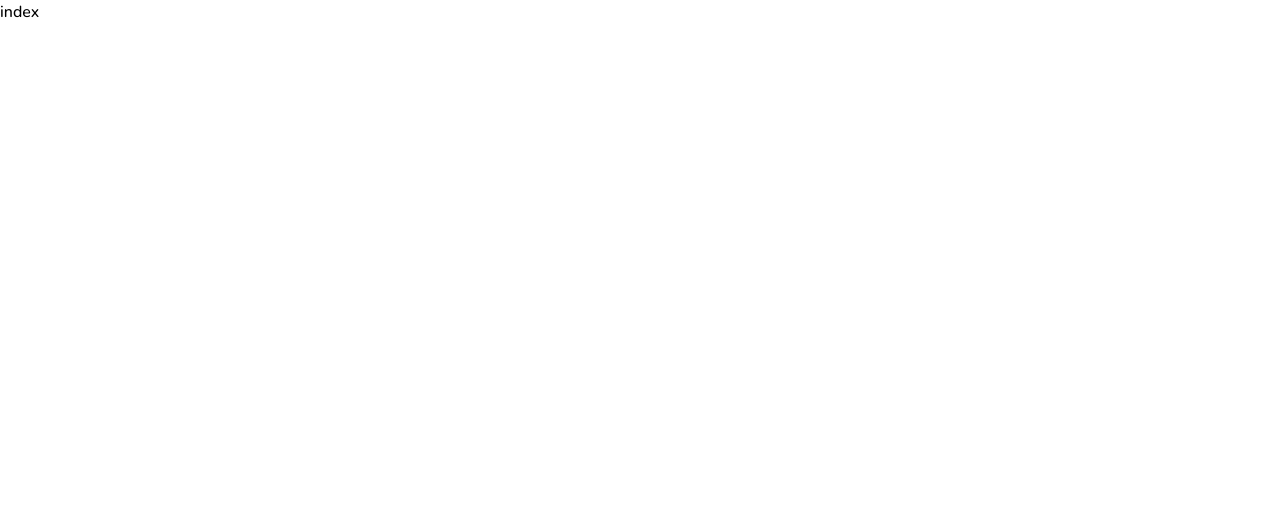
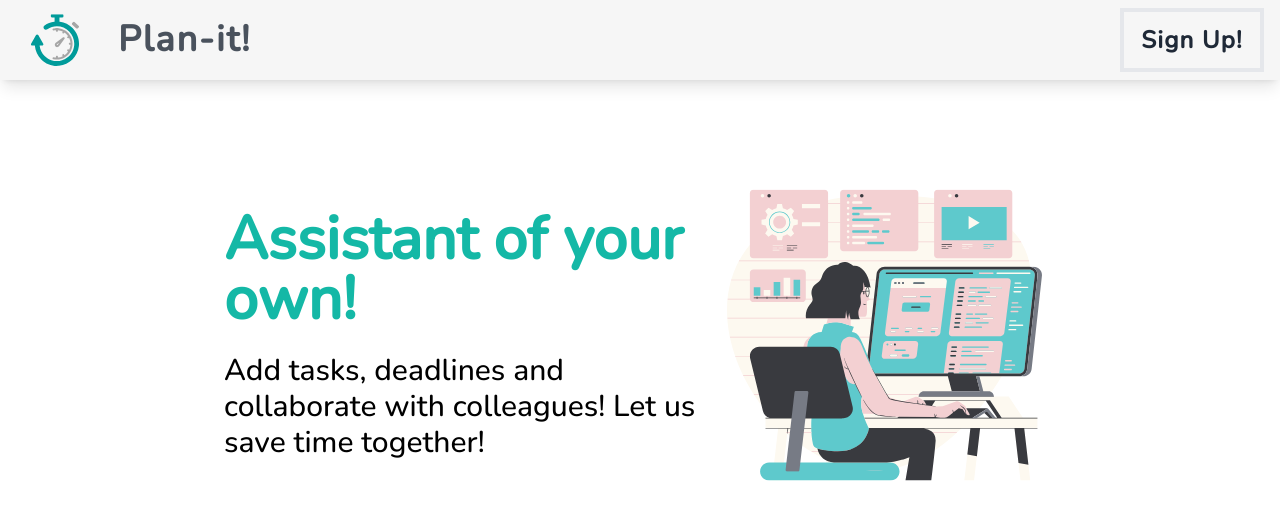
Before and after one commit to srshah27/plan-it, a Next.js app: page / in a window 1280 px wide. Shown: the top 520 px of the page. Built offline with nearby package versions, Linux system fonts and the light colour scheme.

Commit message:
Home Page

```diff
--- /dev/null
+++ b/components/About.js
@@ -0,0 +1,16 @@
+
+import styles from '../styles/Home.module.css'
+
+const About = () => {
+    return (
+        <div className="flex-row">
+            <Heading1 />
+            <Heading2 />
+        </div>
+    );
+};
+
+const Heading1 = () => <h5 className={styles.Heading1}>Assistant of your own!</h5>;
+const Heading2 = () => <h5 className={styles.Heading2}>Add tasks, deadlines and collaborate with colleagues! Let us save time together!</h5>;
+
+export default About;
--- /dev/null
+++ b/components/HomePg.js
@@ -0,0 +1,19 @@
+import Image from 'next/image'
+import homepage from '../public/img/homepage.svg'
+import styles from '../styles/Home.module.css'
+import About from './About';
+
+const Home = () => {
+    return (
+        <div className={styles.homepg}>
+            <About />
+            <Image
+                src={homepage}
+                width="750px"
+                height="700px"
+            />
+        </div>
+    );
+};
+
+export default Home;
--- /dev/null
+++ b/components/NavBar.js
@@ -0,0 +1,21 @@
+import styles from '../styles/Home.module.css'
+import Image from 'next/image';
+import Planit from '../public/img/Planit.svg'
+const NavBar = () => {
+    return (
+        <div className={styles.topnavigation} >
+            <Image
+                src={Planit}
+                width="110px"
+                height="80px"
+            />
+            <Title />
+            <button className={styles.signup}>Sign Up!</button>
+        </div>
+    );
+};
+
+const Title = () => <h5 className={styles.titletext}>Plan-it!</h5>;
+
+
+export default NavBar;
--- a/components/TopNavigation.js
+++ b/components/TopNavigation.js
@@ -13,7 +13,7 @@ const TopNavigation = () => {
 
   let userImage
   const { data: session, status } = useSession()
-  if(session){
+  if (session) {
     userImage = session.user.image;
   }
   return (
@@ -24,7 +24,7 @@ const TopNavigation = () => {
       <Search />
       <BellIcon />
       {/* eslint-disable-next-line @next/next/no-img-element */}
-      {(session) ? <img src={ userImage } alt="User Image" height='40' width='40'/> : <UserCircle /> }
+      {(session) ? <img src={userImage} alt="User Image" height='40' width='40' /> : <UserCircle />}
     </div>
   );
 };
--- a/pages/index.js
+++ b/pages/index.js
@@ -1,7 +1,13 @@
 import React from 'react'
+import NavBar from '../components/NavBar'
+import HomePg from '../components/HomePg'
 
 export default function index() {
   return (
-    <div>index</div>
+    // <div>index</div>
+    <div className="flex-col">
+      <NavBar />
+      <HomePg />
+    </div>
   )
 }
--- a/styles/Home.module.css
+++ b/styles/Home.module.css
@@ -1,129 +1,37 @@
-.container {
-  padding: 0 2rem;
+.titletext {
+    @apply text-4xl text-gray-800 tracking-wider text-opacity-80
+    mr-auto ml-2 my-auto font-bold text-center
+    transition duration-300 ease-in-out;
+  }
+
+.signup {
+  @apply text-2xl  text-gray-800 tracking-wider text-opacity-100
+  font-semibold text-center mr-4
+  box-border h-16 w-36 p-3 border-4
+  transition duration-300 ease-in-out;
 }
 
-.main {
-  min-height: 100vh;
-  padding: 4rem 0;
-  flex: 1;
-  display: flex;
-  flex-direction: column;
-  justify-content: center;
-  align-items: center;
+.topnavigation {
+    @apply flex flex-row items-center justify-evenly
+    bg-custom-white bg-opacity-90
+    w-full h-20
+    m-0
+    shadow-lg;
+  }
+
+.homepg {
+  @apply flex flex-row items-center align-middle
+  mt-20 mr-52 ml-20;
 }
 
-.footer {
-  display: flex;
-  flex: 1;
-  padding: 2rem 0;
-  border-top: 1px solid #eaeaea;
-  justify-content: center;
-  align-items: center;
-}
+.Heading1 {
+    @apply text-6xl text-teal-500
+    mr-auto ml-36 my-auto font-extrabold text-left
+    transition duration-300 ease-in-out;
+  }
 
-.footer a {
-  display: flex;
-  justify-content: center;
-  align-items: center;
-  flex-grow: 1;
-}
-
-.title a {
-  color: #0070f3;
-  text-decoration: none;
-}
-
-.title a:hover,
-.title a:focus,
-.title a:active {
-  text-decoration: underline;
-}
-
-.title {
-  margin: 0;
-  line-height: 1.15;
-  font-size: 4rem;
-}
-
-.title,
-.description {
-  text-align: center;
-}
-
-.description {
-  margin: 4rem 0;
-  line-height: 1.5;
-  font-size: 1.5rem;
-}
-
-.code {
-  background: #fafafa;
-  border-radius: 5px;
-  padding: 0.75rem;
-  font-size: 1.1rem;
-  font-family: Menlo, Monaco, Lucida Console, Liberation Mono, DejaVu Sans Mono,
-    Bitstream Vera Sans Mono, Courier New, monospace;
-}
-
-.grid {
-  display: flex;
-  align-items: center;
-  justify-content: center;
-  flex-wrap: wrap;
-  max-width: 800px;
-}
-
-.card {
-  margin: 1rem;
-  padding: 1.5rem;
-  text-align: left;
-  color: inherit;
-  text-decoration: none;
-  border: 1px solid #eaeaea;
-  border-radius: 10px;
-  transition: color 0.15s ease, border-color 0.15s ease;
-  max-width: 300px;
-}
-
-.card:hover,
-.card:focus,
-.card:active {
-  color: #0070f3;
-  border-color: #0070f3;
-}
-
-.card h2 {
-  margin: 0 0 1rem 0;
-  font-size: 1.5rem;
-}
-
-.card p {
-  margin: 0;
-  font-size: 1.25rem;
-  line-height: 1.5;
-}
-
-.logo {
-  height: 1em;
-  margin-left: 0.5rem;
-}
-
-@media (max-width: 600px) {
-  .grid {
-    width: 100%;
-    flex-direction: column;
+.Heading2 {
+    @apply text-3xl text-black
+    mr-auto ml-36 my-auto text-left mt-6
+    transition duration-300 ease-in-out;
   }
-}
-
-@media (prefers-color-scheme: dark) {
-  .card,
-  .footer {
-    border-color: #222;
-  }
-  .code {
-    background: #111;
-  }
-  .logo img {
-    filter: invert(1);
-  }
-}
```
Also changed, not shown: public/img/homepage.svg (renamed from public/img/home-page.svg).
